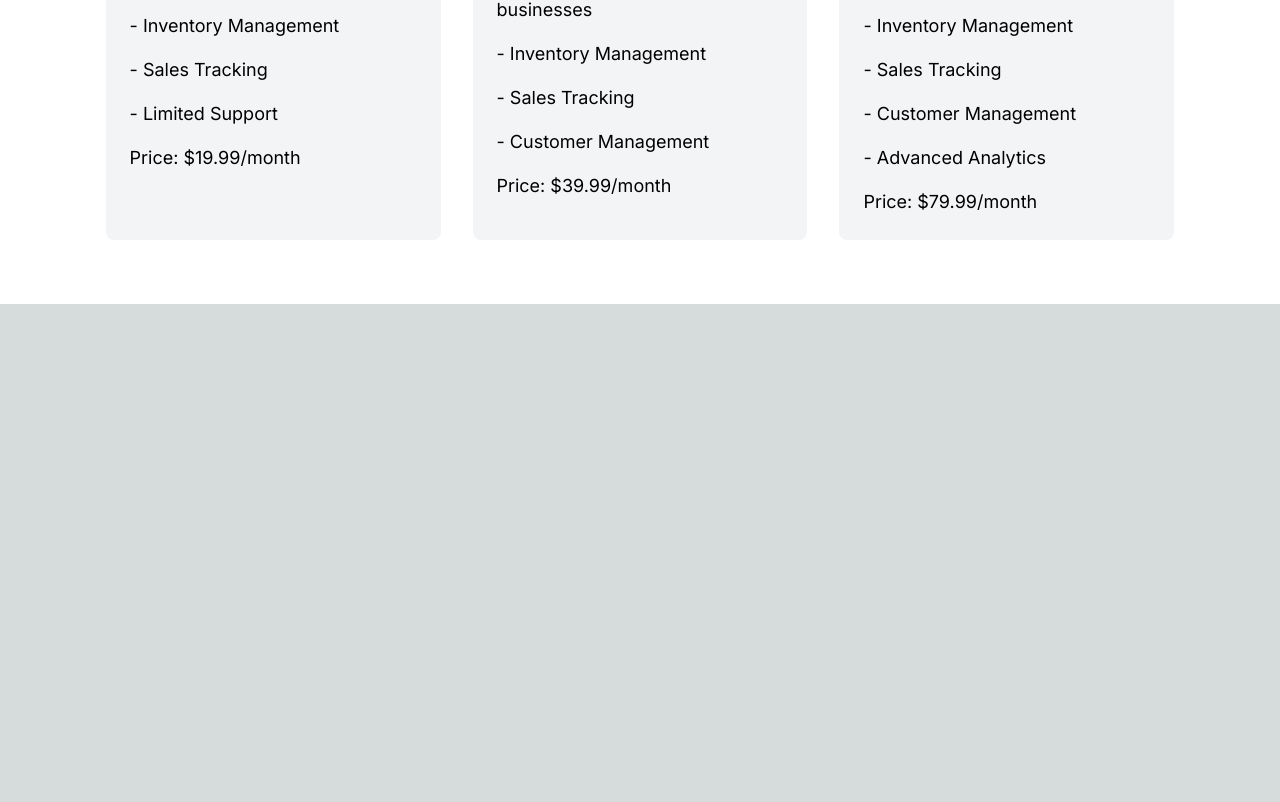
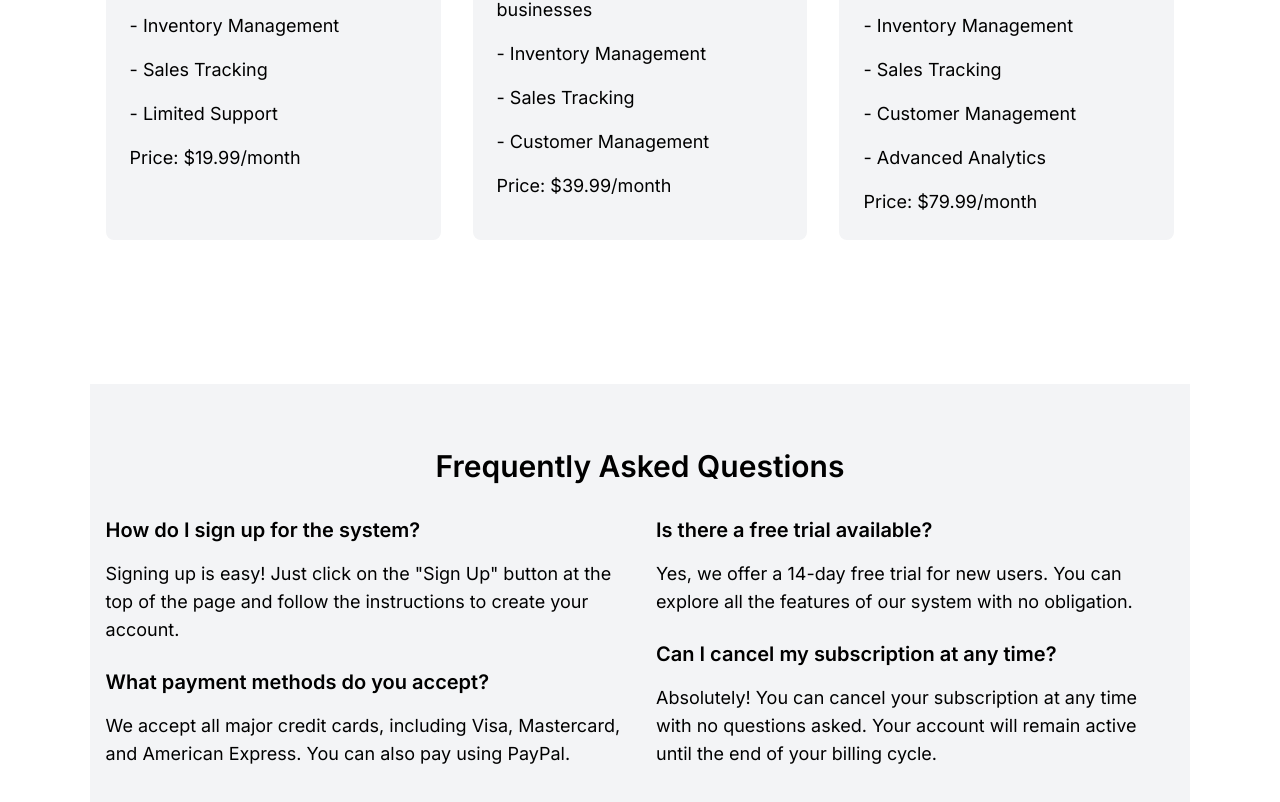
Before and after one commit to subashprj55/dokan, a Next.js app: page / in a window 1280 px wide. Shown: the part 3038-3840 px from the top of the page. Before the commit the page ends 3342 px from the top, so only its background shows below. Built offline with nearby package versions, Linux system fonts and the light colour scheme.

Commit message:
adding faq section

```diff
--- a/src/app/page.tsx
+++ b/src/app/page.tsx
@@ -15,6 +15,7 @@ export default function Home() {
         <HowItWorksSection />
         <TestimonialsSection />
         <PricingPlansSection />
+        <FaqsSection />
       </Container>
     </>
   )
@@ -294,3 +295,50 @@ const PricingPlansSection = () => {
     </section>
   )
 }
+
+const FaqsSection = () => {
+  return (
+    <section className="bg-gray-100 py-16 md:mt-20">
+      <div className="container mx-auto px-4">
+        <h2 className="text-3xl font-semibold text-center mb-8">
+          Frequently Asked Questions
+        </h2>
+        <div className="grid grid-cols-1 md:grid-cols-2 gap-8">
+          <div>
+            <h3 className="text-xl font-semibold mb-4">
+              How do I sign up for the system?
+            </h3>
+            <p className="text-lg mb-6">
+              Signing up is easy! Just click on the "Sign Up" button at the top
+              of the page and follow the instructions to create your account.
+            </p>
+            <h3 className="text-xl font-semibold mb-4">
+              What payment methods do you accept?
+            </h3>
+            <p className="text-lg mb-6">
+              We accept all major credit cards, including Visa, Mastercard, and
+              American Express. You can also pay using PayPal.
+            </p>
+          </div>
+          <div>
+            <h3 className="text-xl font-semibold mb-4">
+              Is there a free trial available?
+            </h3>
+            <p className="text-lg mb-6">
+              Yes, we offer a 14-day free trial for new users. You can explore
+              all the features of our system with no obligation.
+            </p>
+            <h3 className="text-xl font-semibold mb-4">
+              Can I cancel my subscription at any time?
+            </h3>
+            <p className="text-lg mb-6">
+              Absolutely! You can cancel your subscription at any time with no
+              questions asked. Your account will remain active until the end of
+              your billing cycle.
+            </p>
+          </div>
+        </div>
+      </div>
+    </section>
+  )
+}
```
